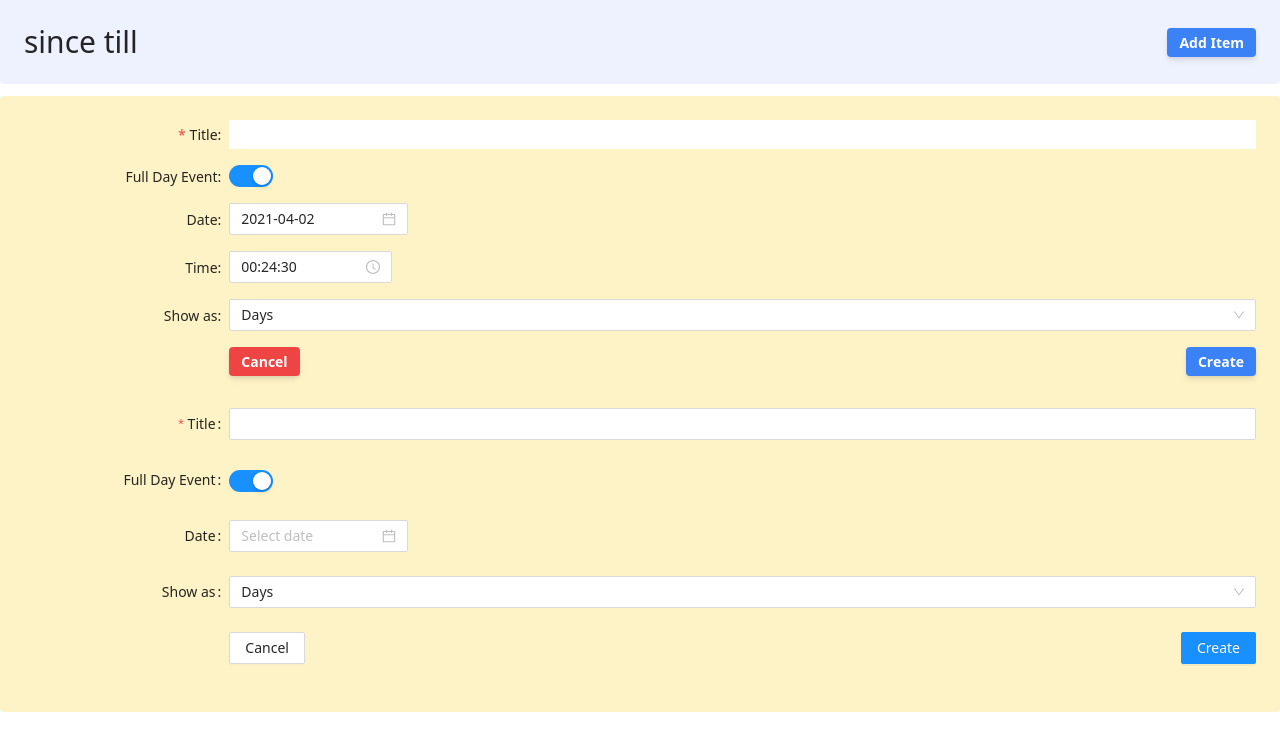
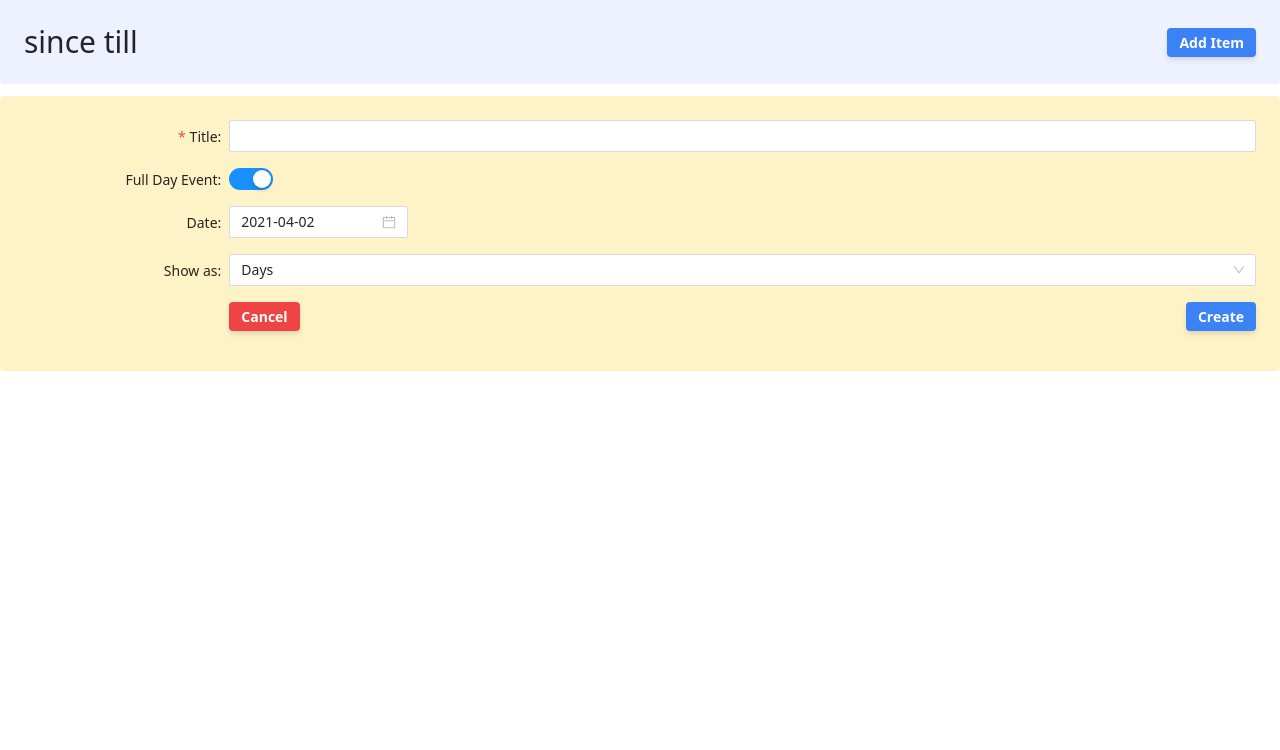
Before and after one commit to betawxy/sincetill, a Next.js app in the folder web/: page /item/add in a window 1280 px wide. Shown: the top 750 px of the page. Built offline with nearby package versions, Linux system fonts and the light colour scheme.

Commit message:
impl new form

```diff
--- a/web/components/ItemCard.tsx
+++ b/web/components/ItemCard.tsx
@@ -18,9 +18,9 @@ export default function ItemCard({ item }: { item: TItem }) {
         <div className="flex-grow">
           <span>
             {isSince ? (
-              <Tag color="cyan">since</Tag>
+              <Tag color="magenta">since</Tag>
             ) : (
-              <Tag color="magenta">till</Tag>
+              <Tag color="cyan">till</Tag>
             )}
           </span>
           <span className="text-md font-bold">{item.title}</span>
--- a/web/components/ItemForm.tsx
+++ b/web/components/ItemForm.tsx
@@ -1,19 +1,10 @@
 import React, { useState } from "react";
+import moment from "moment";
+
 import { itemsRef } from "lib/firebase";
 import { EFormatType, TItem } from "lib/types";
 
-import {
-  Form,
-  Input,
-  Button,
-  DatePicker,
-  TimePicker,
-  Switch,
-  Select,
-} from "antd";
-
-import moment from "moment";
-import { useRouter } from "next/router";
+import { Input, DatePicker, TimePicker, Switch, Select } from "antd";
 
 type TProps = {
   item: TItem;
@@ -21,69 +12,33 @@ type TProps = {
 };
 
 export default function ItemForm(props: TProps) {
-  const router = useRouter();
-
   const isEdit = props.item.title.length > 0;
   const [item, setItem] = useState({ ...props.item });
 
-  const layout = {
-    labelCol: { span: 4 },
-    wrapperCol: { span: 20 },
-  };
-
-  const onFinish = async (values: any) => {
-    console.log("Success:", values);
-    let {
-      date,
-      time,
-      formatType,
-    }: {
-      date: moment.Moment | undefined;
-      time: moment.Moment | undefined;
-      formatType: EFormatType;
-    } = values;
-
-    date = date || moment();
-    time = time || moment();
-    if (!item.isFullDayEvent) {
-      date = date.set({
-        hour: time.get("hour"),
-        minute: time.get("minute"),
-        second: time.get("second"),
-      });
-    }
-
-    const newItem: TItem = {
-      ...item,
-      ts: date.unix() * 1000 + date.millisecond(),
-      formatType: formatType,
-    };
-
-    itemsRef
-      .doc(newItem.id)
-      .set(newItem)
+  const submit = (e: any) => {
+    e.preventDefault();
+    (isEdit
+      ? itemsRef.doc(item.id).update(item)
+      : itemsRef.doc(item.id).set(item)
+    )
       .then(() => {
-        router.push("/");
+        props.close();
       })
       .catch((e) => {
         console.error(e);
       });
   };
 
-  const onFinishFailed = (errorInfo: any) => {
-    console.log("Failed:", errorInfo);
-  };
-
   return (
     <div className="bg-yellow-100 p-6 rounded">
-      <form className="mb-8">
+      <form onSubmit={submit}>
         <div className="flex items-center mb-4 last:mb-0">
           <div className="w-1/6 flex justify-end pr-2">
             <span className="text-red-500 mr-1">*</span>Title:
           </div>
-          <input
+          <Input
+            className="w-5/6"
             type="text"
-            className="w-5/6 px-3 py-1"
             value={item.title}
             required={true}
             onChange={(e) => setItem({ ...item, title: e.target.value })}
@@ -103,13 +58,19 @@ export default function ItemForm(props: TProps) {
             // onChange={(e) => setItem({ ...item, ts: e.})}
           />
         </div>
-        <div className="flex items-center mb-4 last:mb-0">
-          <div className="w-1/6 flex justify-end pr-2">Time:</div>
-          <TimePicker value={moment(item.ts)} />
-        </div>
+        {!item.isFullDayEvent && (
+          <div className="flex items-center mb-4 last:mb-0">
+            <div className="w-1/6 flex justify-end pr-2">Time:</div>
+            <TimePicker value={moment(item.ts)} />
+          </div>
+        )}
         <div className="flex items-center mb-4 last:mb-0">
           <div className="w-1/6 flex justify-end pr-2">Show as:</div>
-          <Select className="w-5/6" value={item.formatType}>
+          <Select
+            className="w-5/6"
+            value={item.formatType}
+            onChange={(e) => setItem({ ...item, formatType: e })}
+          >
             <Select.Option value={EFormatType.SECONDS}>Seconds</Select.Option>
             <Select.Option value={EFormatType.MINUTES}>Minutes</Select.Option>
             <Select.Option value={EFormatType.HOURS}>Hours</Select.Option>
@@ -129,72 +90,13 @@ export default function ItemForm(props: TProps) {
               onClick={props.close}
             />
             <input
-              type="button"
+              type="submit"
               className="beta-btn-blue"
               value={isEdit ? "Update" : "Create"}
             />
           </div>
         </div>
       </form>
-
-      <Form
-        {...layout}
-        name="basic"
-        initialValues={{ formatType: EFormatType.DAYS }}
-        onFinish={onFinish}
-        onFinishFailed={onFinishFailed}
-      >
-        <Form.Item
-          label="Title"
-          name="title"
-          rules={[{ required: true, message: "Title is a required field." }]}
-        >
-          <Input
-            value={item.title}
-            onChange={(e) => setItem({ ...item, title: e.target.value })}
-          />
-        </Form.Item>
-        <Form.Item label="Full Day Event" name="isFullDayEvent">
-          <Switch
-            checked={item.isFullDayEvent}
-            onChange={(e) => setItem({ ...item, isFullDayEvent: e })}
-          />
-        </Form.Item>
-        <Form.Item label="Date" name="date">
-          <DatePicker />
-        </Form.Item>
-        {!item.isFullDayEvent && (
-          <Form.Item label="Time" name="time">
-            <TimePicker />
-          </Form.Item>
-        )}
-        <Form.Item label="Show as" name="formatType">
-          <Select>
-            <Select.Option value={EFormatType.SECONDS}>Seconds</Select.Option>
-            <Select.Option value={EFormatType.MINUTES}>Minutes</Select.Option>
-            <Select.Option value={EFormatType.HOURS}>Hours</Select.Option>
-            <Select.Option value={EFormatType.DAYS}>Days</Select.Option>
-            <Select.Option value={EFormatType.WEEKS}>Weeks</Select.Option>
-            <Select.Option value={EFormatType.MONTHS}>Months</Select.Option>
-            <Select.Option value={EFormatType.YEARS}>Years</Select.Option>
-          </Select>
-        </Form.Item>
-        <div className="flex">
-          <div className="w-0 sm:w-1/6"></div>
-          <div className="w-full sm:w-5/6 flex justify-between">
-            <Form.Item>
-              <Button type="default" htmlType="button" onClick={props.close}>
-                Cancel
-              </Button>
-            </Form.Item>
-            <Form.Item>
-              <Button type="primary" htmlType="submit">
-                {isEdit ? "Update" : "Create"}
-              </Button>
-            </Form.Item>
-          </div>
-        </div>
-      </Form>
     </div>
   );
 }
--- a/web/pages/item/add.tsx
+++ b/web/pages/item/add.tsx
@@ -6,13 +6,14 @@ import { genNewItem } from "lib/utils";
 
 export default function AddItemPage() {
   const router = useRouter();
+  const item = genNewItem();
 
   return (
     <PageWrapper>
       <ItemForm
-        item={genNewItem()}
+        item={item}
         close={() => {
-          router.back();
+          router.push(`/items/${item.id}`);
         }}
       />
     </PageWrapper>
--- a/web/pages/items/[id].tsx
+++ b/web/pages/items/[id].tsx
@@ -41,7 +41,7 @@ export default function ItemPage() {
             <>
               <ItemCard item={item} />
               {!showEditForm && (
-                <div className="flex mt-3">
+                <div className="flex justify-between mt-3">
                   <input
                     type="button"
                     value="remove"
```
